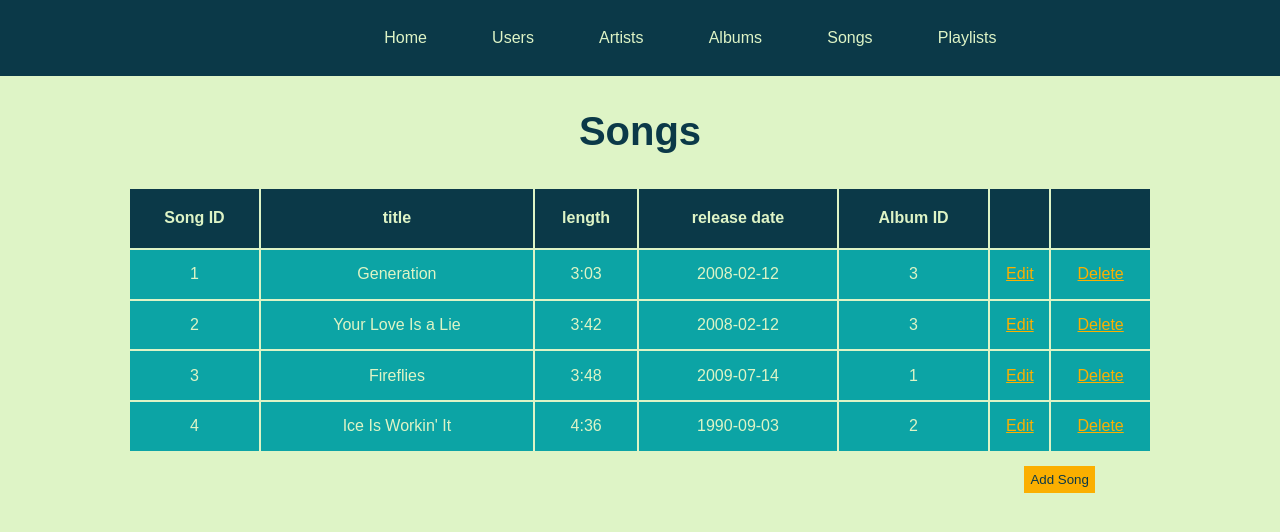
After one commit to JakeTaylorMoore/main_project, a Flask app: page /songs in a window 1280 px wide. The commit adds this page. Shown: the top 532 px of the page. Run offline with Flask 2, Linux system fonts and the light colour scheme.

Commit message:
added songs and albums

```diff
--- a/app.py
+++ b/app.py
@@ -52,10 +52,44 @@ def delete_user():
     return render_template("delete-user.j2")
 
 
-
 @app.route('/albums')
 def albums():
     return render_template("albums.j2")
+
+
+@app.route('/add-album')
+def add_album():
+    return render_template('add-album.j2')
+
+
+@app.route('/update-album')
+def update_album():
+    return render_template('update-album.j2')
+
+
+@app.route('/delete-album')
+def delete_album():
+    return render_template('delete-album.j2')
+
+
+@app.route('/songs')
+def songs():
+    return render_template("songs.j2")
+
+
+@app.route('/add-song')
+def add_song():
+    return render_template("add-song.j2")
+
+
+@app.route('/update-song')
+def update_song():
+    return render_template("update-song.j2")
+
+
+@app.route('/delete-song')
+def delete_song():
+    return render_template("delete-song.j2")
 
 
 @app.route('/playlists')
--- a/templates/main.j2
+++ b/templates/main.j2
@@ -9,6 +9,7 @@
       <li><a href="{{  url_for('users') }}">Users</a></li>
       <li><a href="{{  url_for('artists') }}">Artists</a></li>
       <li><a href="{{  url_for('albums') }}">Albums</a></li>
+      <li><a href="{{  url_for('songs') }}">Songs</a></li>
       <li><a href="{{  url_for('playlists') }}">Playlists</a></li>
 
 
--- /dev/null
+++ b/templates/songs.j2
@@ -0,0 +1,68 @@
+{%  extends 'main.j2' %}
+
+{% block header %}
+    <h1>{% block title %} Songs {% endblock %}</h1>
+{%  endblock %}
+
+{%  block content %}
+
+    <table>
+{#    table header#}
+    <tr>
+        <th>Song ID</th>
+        <th>title</th>
+        <th>length</th>
+        <th>release date</th>
+        <th>Album ID</th>
+        <th></th>
+        <th></th>
+    </tr>
+
+
+{#    table data#}
+    <tr>
+        <td>1</td>
+        <td>Generation</td>
+        <td>3:03</td>
+        <td>2008-02-12</td>
+        <td>3</td>
+        <td><a href="{{ url_for('update_song') }}">Edit</a></td>
+        <td><a href="{{ url_for('delete_song') }}">Delete</a></td>
+    </tr>
+
+
+        <tr>
+        <td>2</td>
+        <td>Your Love Is a Lie</td>
+        <td>3:42</td>
+        <td>2008-02-12</td>
+        <td>3</td>
+        <td><a href="{{ url_for('update_song') }}">Edit</a></td>
+        <td><a href="{{ url_for('delete_song') }}">Delete</a></td>
+    </tr>
+
+        <tr>
+        <td>3</td>
+        <td>Fireflies</td>
+        <td>3:48</td>
+        <td>2009-07-14</td>
+        <td>1</td>
+        <td><a href="{{ url_for('update_song') }}">Edit</a></td>
+        <td><a href="{{ url_for('delete_song') }}">Delete</a></td>
+    </tr>
+
+
+                <tr>
+        <td>4</td>
+        <td>Ice Is Workin' It</td>
+        <td>4:36</td>
+        <td>1990-09-03</td>
+        <td>2</td>
+        <td><a href="{{ url_for('update_song') }}">Edit</a></td>
+        <td><a href="{{ url_for('delete_song') }}">Delete</a></td>
+    </tr>
+
+    </table>
+
+        <button><a href="{{ url_for('add_song') }}">Add Song</a></button>
+{%  endblock %}
```
Also changed, not shown: templates/add-album.j2 (added, +9 -0 lines), templates/add-song.j2 (added, +9 -0 lines), templates/albums.j2 (+48 -1 lines), templates/delete-album.j2 (added, +9 -0 lines), templates/delete-song.j2 (added, +9 -0 lines), templates/playlists.j2 (+49 -1 lines), templates/update-album.j2 (added, +9 -0 lines), templates/update-song.j2 (added, +9 -0 lines).
